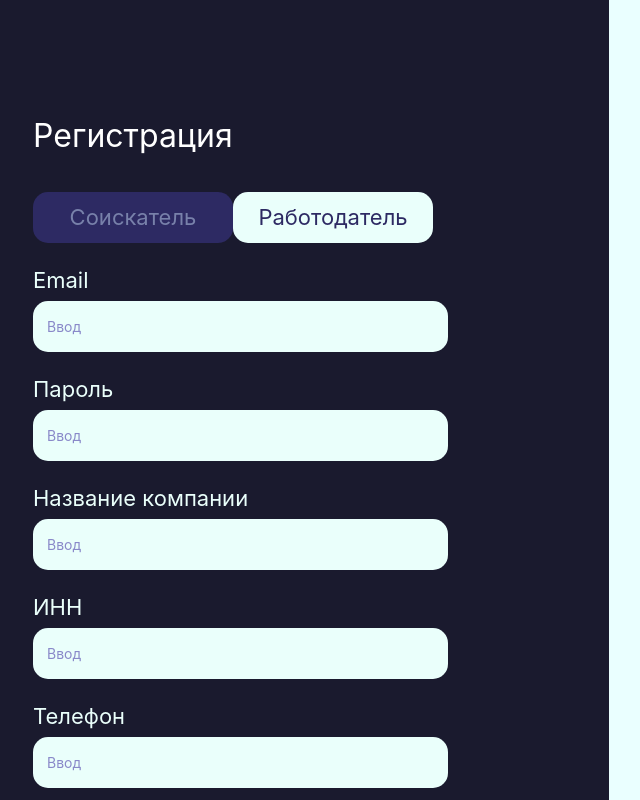
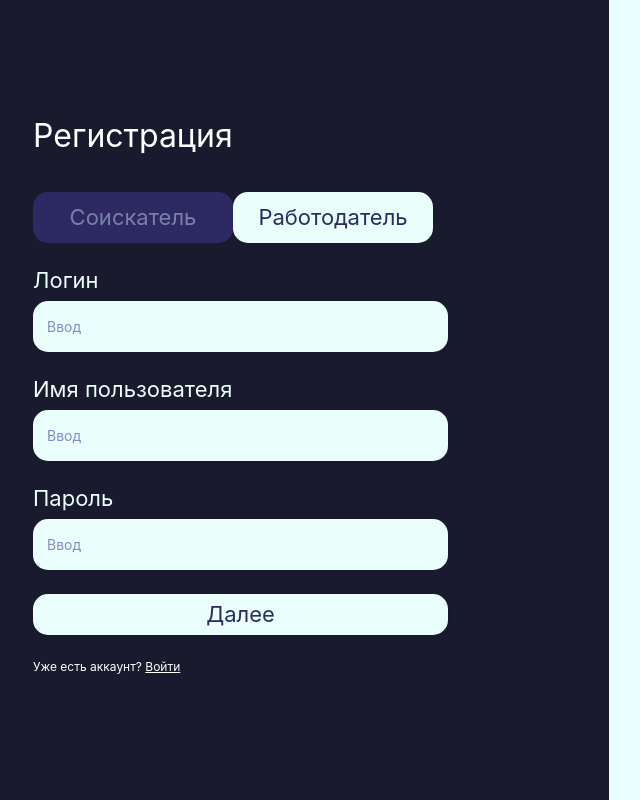
Before and after one commit to 44656e6973/itplanet, a React (Vite) app: page /register in a window 1280 px wide. Both pictures are taken after a click on the button "Работодатель". Shown: the top 800 px of the page, without its empty margins (31-671 px from the left). Built offline with nearby package versions, Linux system fonts and the light colour scheme.

Commit message:
Разледи регистрацию работодателя на 2 шага

```diff
--- a/src/components/auth/Registration.tsx
+++ b/src/components/auth/Registration.tsx
@@ -10,7 +10,7 @@ interface BaseFormData {
   password: string;
 }
 
-interface ApplicantFormData {
+interface ApplicantFormData extends BaseFormData {
   role: 'applicant';
   firstName: string;
   lastName: string;
@@ -27,6 +27,7 @@ type FormData = ApplicantFormData | EmployerFormData;
 
 export const Registration = ({ onSubmit, isLoading = false, error }: RegistrationFormProps) => {
   const [activeRole, setActiveRole] = useState<Role>('applicant');
+  const [employerStep, setEmployerStep] = useState<1 | 2>(1);
   const [formData, setFormData] = useState<FormData>({
     role: 'applicant',
     email: '',
@@ -37,6 +38,7 @@ export const Registration = ({ onSubmit, isLoading = false, error }: Registratio
 
   const handleRoleChange = (role: Role) => {
     setActiveRole(role);
+    setEmployerStep(1);
     if (role === 'employer') {
       setFormData({
         role: 'employer',
@@ -64,8 +66,17 @@ export const Registration = ({ onSubmit, isLoading = false, error }: Registratio
 
   const handleSubmit = (e: FormEvent<HTMLFormElement>) => {
     e.preventDefault();
+    if (activeRole === 'employer' && employerStep === 1) {
+      setEmployerStep(2);
+      return;
+    }
     onSubmit(formData);
   };
+
+  const isEmployerFirstStep = activeRole === 'employer' && employerStep === 1;
+  const isEmployerSecondStep = activeRole === 'employer' && employerStep === 2;
+  const showEmailField = activeRole === 'applicant' || isEmployerSecondStep;
+  const showPasswordField = activeRole === 'applicant';
 
   return (
     <form onSubmit={handleSubmit} className="flex flex-col gap-6">
@@ -102,6 +113,7 @@ export const Registration = ({ onSubmit, isLoading = false, error }: Registratio
       </div>
 
       {/* Email field */}
+      {showEmailField && (
         <div className="flex flex-col gap-2">
           <Label
             htmlFor="email"
@@ -123,8 +135,10 @@ export const Registration = ({ onSubmit, isLoading = false, error }: Registratio
             />
           </div>
         </div>
+      )}
 
       {/* Password field */}
+      {showPasswordField && (
         <div className="flex flex-col gap-2">
           <Label
             htmlFor="password"
@@ -147,6 +161,7 @@ export const Registration = ({ onSubmit, isLoading = false, error }: Registratio
             />
           </div>
         </div>
+      )}
 
       {/* Applicant fields */}
       {activeRole === 'applicant' && (
@@ -196,14 +211,36 @@ export const Registration = ({ onSubmit, isLoading = false, error }: Registratio
       )}
 
       {/* Employer fields */}
-      {activeRole === 'employer' && (
+      {isEmployerFirstStep && (
         <>
+          <div className="flex flex-col gap-2">
+            <Label
+              htmlFor="phone"
+              className="text-[#eafffb] text-[22px] font-normal tracking-[0] leading-[normal]"
+            >
+              Логин
+            </Label>
+            <div className="w-[415px] h-[51px] bg-[#eafffb] rounded-[15px] flex items-center px-[14px]">
+              <Input
+                id="phone"
+                name="phone"
+                type="text"
+                value={(formData as EmployerFormData).phone}
+                onChange={handleChange}
+                disabled={isLoading}
+                className="bg-transparent border-none shadow-none text-[#8989c9] text-xl font-normal placeholder:text-[#8989c9] focus-visible:ring-0 focus-visible:ring-offset-0 p-0 h-auto w-full"
+                placeholder="Ввод"
+                required
+              />
+            </div>
+          </div>
+
           <div className="flex flex-col gap-2">
             <Label
               htmlFor="companyName"
               className="text-[#eafffb] text-[22px] font-normal tracking-[0] leading-[normal]"
             >
-              Название компании
+              Имя пользователя
             </Label>
             <div className="w-[415px] h-[51px] bg-[#eafffb] rounded-[15px] flex items-center px-[14px]">
               <Input
@@ -219,6 +256,32 @@ export const Registration = ({ onSubmit, isLoading = false, error }: Registratio
             </div>
           </div>
 
+          <div className="flex flex-col gap-2">
+            <Label
+              htmlFor="password"
+              className="text-[#eafffb] text-[22px] font-normal tracking-[0] leading-[normal]"
+            >
+              Пароль
+            </Label>
+            <div className="w-[415px] h-[51px] bg-[#eafffb] rounded-[15px] flex items-center px-[14px]">
+              <Input
+                id="password"
+                name="password"
+                type="password"
+                value={formData.password}
+                onChange={handleChange}
+                disabled={isLoading}
+                className="bg-transparent border-none shadow-none text-[#8989c9] text-xl font-normal placeholder:text-[#8989c9] focus-visible:ring-0 focus-visible:ring-offset-0 p-0 h-auto w-full"
+                placeholder="Ввод"
+                required
+                minLength={6}
+              />
+            </div>
+          </div>
+        </>
+      )}
+
+      {isEmployerSecondStep && (
         <div className="flex flex-col gap-2">
           <Label
             htmlFor="inn"
@@ -239,31 +302,17 @@ export const Registration = ({ onSubmit, isLoading = false, error }: Registratio
             />
           </div>
         </div>
-
-          <div className="flex flex-col gap-2">
-            <Label
-              htmlFor="phone"
-              className="text-[#eafffb] text-[22px] font-normal tracking-[0] leading-[normal]"
-            >
-              Телефон
-            </Label>
-            <div className="w-[415px] h-[51px] bg-[#eafffb] rounded-[15px] flex items-center px-[14px]">
-              <Input
-                id="phone"
-                name="phone"
-                type="tel"
-                value={formData.phone}
-                onChange={handleChange}
-                disabled={isLoading}
-                className="bg-transparent border-none shadow-none text-[#8989c9] text-xl font-normal placeholder:text-[#8989c9] focus-visible:ring-0 focus-visible:ring-offset-0 p-0 h-auto w-full"
-                placeholder="Ввод"
-                required
-              />
-            </div>
-          </div>
-        </>
       )}
 
+      {isEmployerFirstStep ? (
+        <Button
+          type="submit"
+          disabled={isLoading}
+          className="w-[415px] h-[41px] bg-[#eafffb] rounded-[15px] text-[#2d2a63] text-[22px] font-normal hover:bg-[#d0f5ee] disabled:opacity-50 disabled:cursor-not-allowed"
+        >
+          Далее
+        </Button>
+      ) : (
         <Button
           type="submit"
           disabled={isLoading}
@@ -271,6 +320,7 @@ export const Registration = ({ onSubmit, isLoading = false, error }: Registratio
         >
           {isLoading ? 'Регистрация...' : 'Зарегистрироваться'}
         </Button>
+      )}
     </form>
   );
 };
```
Lines whose indentation alone changed are shown as unchanged.
